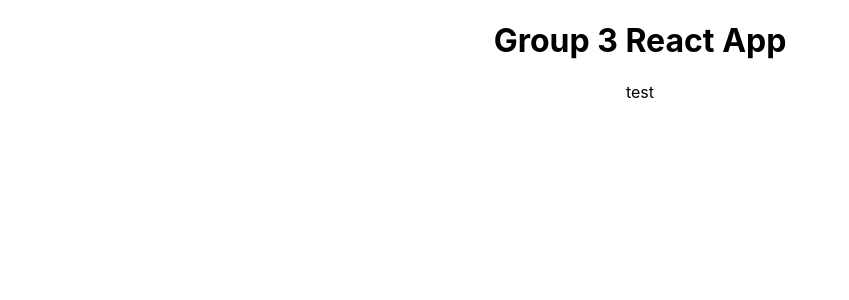
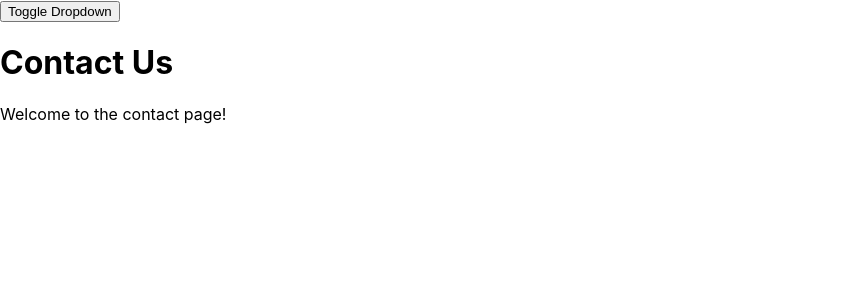
Before and after one commit to FabLab-AI-Software-Development/group-3-staticsite, a React (Create React App) app: page /Contact in a window 1280 px wide. Shown: the top 300 px of the page, without its empty margins (0-849 px from the left). Built offline with nearby package versions, Linux system fonts and the light colour scheme.

Commit message:
Navigation with react dom

```diff
--- a/package.json
+++ b/package.json
@@ -34,5 +34,8 @@
       "last 1 firefox version",
       "last 1 safari version"
     ]
+  },
+  "devDependencies": {
+    "react-router-dom": "^6.25.1"
   }
 }
--- a/src/App.jsx
+++ b/src/App.jsx
@@ -1,11 +1,13 @@
 import logo from './logo.svg';
 import './App.css';
+import Dropdown from './components/navigation/dropdown';
 
 function App() {
   return (
-    <div className="App">
-        <h1>Group 3 React App</h1>
-        <p> test</p>
+    <div>
+        <Dropdown />
+        <h1>Home</h1>
+        <p>Welcome to the home page!</p>
     </div>
   );
 }
--- /dev/null
+++ b/src/components/navigation/dropdown.jsx
@@ -0,0 +1,27 @@
+import React, { useState } from 'react';
+import { Outlet, Link } from 'react-router-dom';
+
+const Dropdown = () => {
+    const [isOpen, setIsOpen] = useState(false);
+
+    const toggleDropdown = () => {
+        setIsOpen(!isOpen);
+    }
+
+    return (
+        <div className="dropdown">
+            <button className="dropdown-toggle" onClick={toggleDropdown}>
+                Toggle Dropdown
+            </button>
+            {isOpen && (
+                <ul className="dropdown-menu">
+                    <li><Link to="/">Home</Link></li>
+                    <li><Link to="/Contact">Contact</Link></li>
+                </ul>
+            )}
+        </div>
+    );
+
+};
+
+export default Dropdown;
--- a/src/index.js
+++ b/src/index.js
@@ -1,13 +1,20 @@
 import React from 'react';
 import ReactDOM from 'react-dom/client';
 import './index.css';
+import reportWebVitals from './reportWebVitals';
+import { BrowserRouter, Routes, Route} from 'react-router-dom';
 import App from './App';
-import reportWebVitals from './reportWebVitals';
+import Contact from './pages/contact';
 
 const root = ReactDOM.createRoot(document.getElementById('root'));
 root.render(
   <React.StrictMode>
-    <App />
+    <BrowserRouter>
+      <Routes>
+        <Route path="/" element={<App />} />
+        <Route path="/Contact" element={<Contact />} />
+      </Routes>
+    </BrowserRouter>
   </React.StrictMode>
 );
 
--- /dev/null
+++ b/src/pages/contact.jsx
@@ -0,0 +1,15 @@
+import React from "react";
+
+import Dropdown from "../components/navigation/dropdown";
+
+const Contact = () => {
+    return (
+        <div>
+            <Dropdown />
+            <h1>Contact Us</h1>
+            <p>Welcome to the contact page!</p>
+        </div>
+    )
+}
+
+export default Contact;
```
Also changed, not shown: 2 other files (tests, documents, lock files or other folders).
